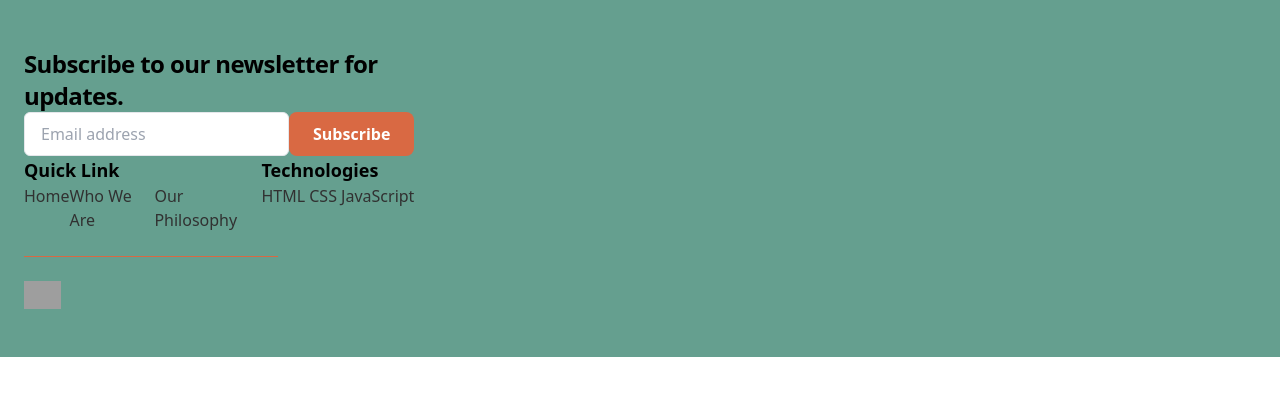
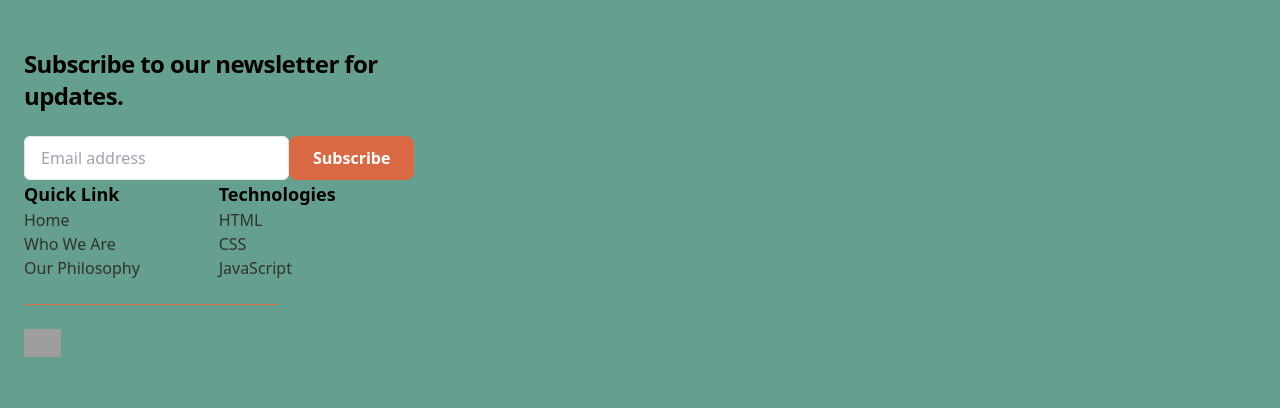
Before and after one commit to Wendy002/NOXNGC450_WF02401_GroupA_NoxoloNgcobo_SDF09, a website: page build/guided.html in a window 1280 px wide. Drawn offline with nearby package versions, Linux system fonts and the light colour scheme; grey boxes are pictures that could not be loaded.

Commit message:
Change links

```diff
--- a/build/guided.html
+++ b/build/guided.html
@@ -8,15 +8,19 @@
     <link href="https://cdn.jsdelivr.net/npm/tailwindcss@2.2.19/dist/tailwind.min.css" rel="stylesheet">
     <link rel="stylesheet" href="css/style.css">
 </head>
-<body>
+<body class="bg-[#659f8f]">
+    <!--START OF FOOTER-->
     <footer class="bg-[#659f8f]">
         <div class="container grid grid-cols-1 gap-6 sm:grid-cols-2 sm:gap-y-10 lg:grid-cols-4">
+            <!--FOOTER WITHIN FOOTER-->
             <footer class="bg-[#659f8f]">
+                <!--CONTAINER -->
                 <div class="container px-6 py-12 mx-auto">
-                    <div class="grid">
+                    <div class="grid sm:col-span-2 md:col-span-3">
                         <div class="sm:col-span-2">
+                            <!--SUBSCRIPTION SECTION-->
                             <h1 class="max-w-lg text-xl font-semibold tracking-tight dark:text-[#313131] xl:text-2xl " >Subscribe to our newsletter for updates.</h1>
-                            <div class="flex">
+                            <div class="flex flex-col mx-auto mt-6 space-y-3 md:space-y-0 md:flex-row">
                                 <input id="email" type="text" placeholder="Email address" class="px-4 py-2 text-[#313131]  border rounded-md bg-white  focus:border-[#d86943] dark:focus:border-[#d86943] focus:outline-none focus:ring focus:ring-opacity-40 focus:ring-[#6a6766]">
                                 <button class="w-full px-6 py-2.5 btn-orange-custom text-white font-semibold hover:bg-white hover:text-[#d86943] focus:border-[#d86943]">
                                     Subscribe
@@ -24,23 +28,25 @@
                             </div>
                         </div>
                         <div>
+                            <!--QUICK LINKS SECTION-->
                             <p class="dark:text-[#313131] font-semibold text-lg">Quick Link</p>
-                            <div class="flex text-[#313131]">
-                                <a href="#">Home</a>
-                                <a href="#">Who We Are</a>
-                                <a href="#">Our Philosophy</a>
+                            <div class=" text-[#313131] list-none">
+                                <li><a class=" hover:underline" href="#">Home</a></li>
+                                <li><a class=" hover:underline" href="#">Who We Are</a></li>
+                                <li><a class=" hover:underline"  href="#">Our Philosophy</a></li>
                             </div>
                         </div>
                         <div>
+                            <!--TECHNOLOGIES SECTION-->
                             <p class="dark:text-[#313131] font-semibold text-lg">Technologies</p>
-                            <div class="text-[#313131]">
-                                <a href="#">HTML</a>
-                                <a href="#">CSS</a>
-                                <a href="#">JavaScript</a>
+                            <div class=" text-[#313131] list-none">
+                                <li><a class=" hover:underline" href="#">HTML</a></li>
+                                <li><a class=" hover:underline" href="#">CSS</a></li>
+                                <li><a class=" hover:underline" href="#">JavaScript</a></li>
                             </div>
                         </div>
                     </div>
-
+                    <!--LOGO-->
                     <hr class="my-6 border-[#d86943]">
 
                     <div class="flex">
```
